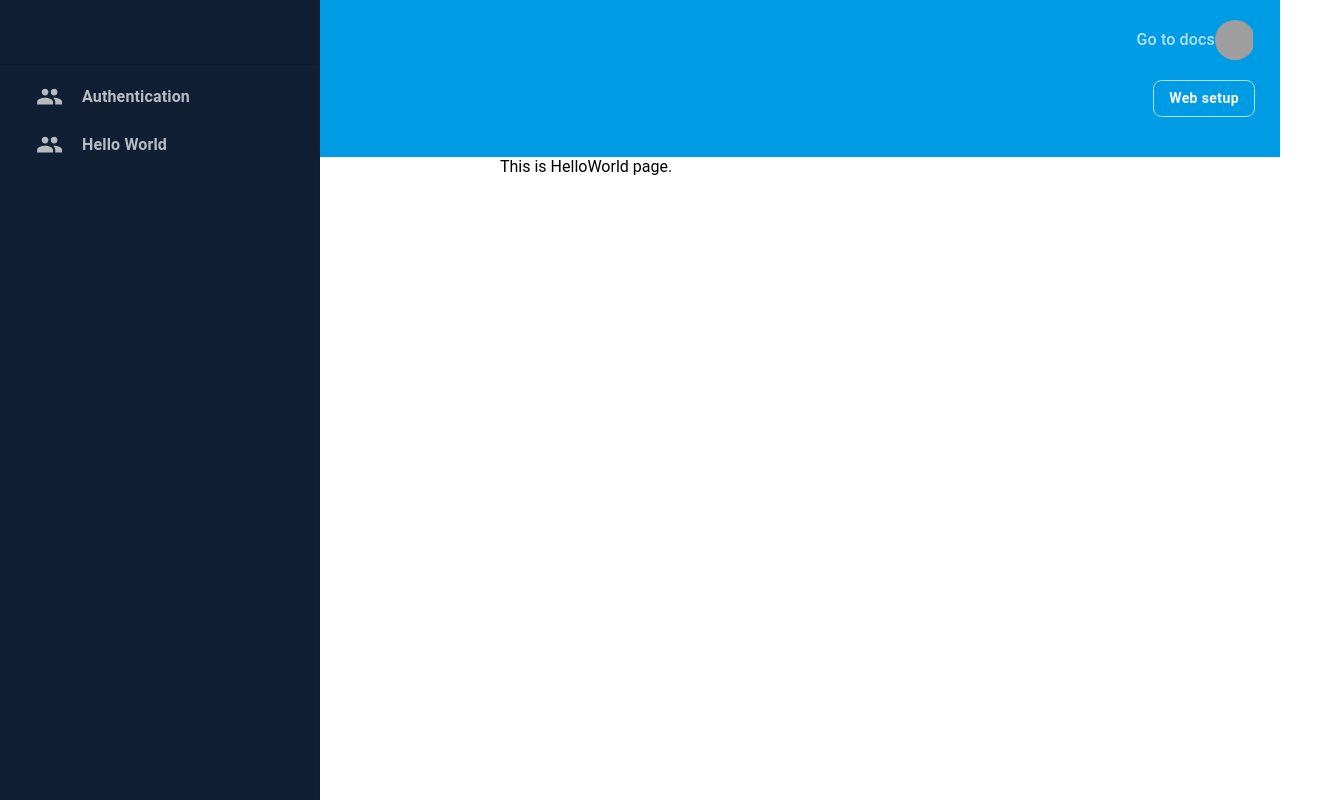
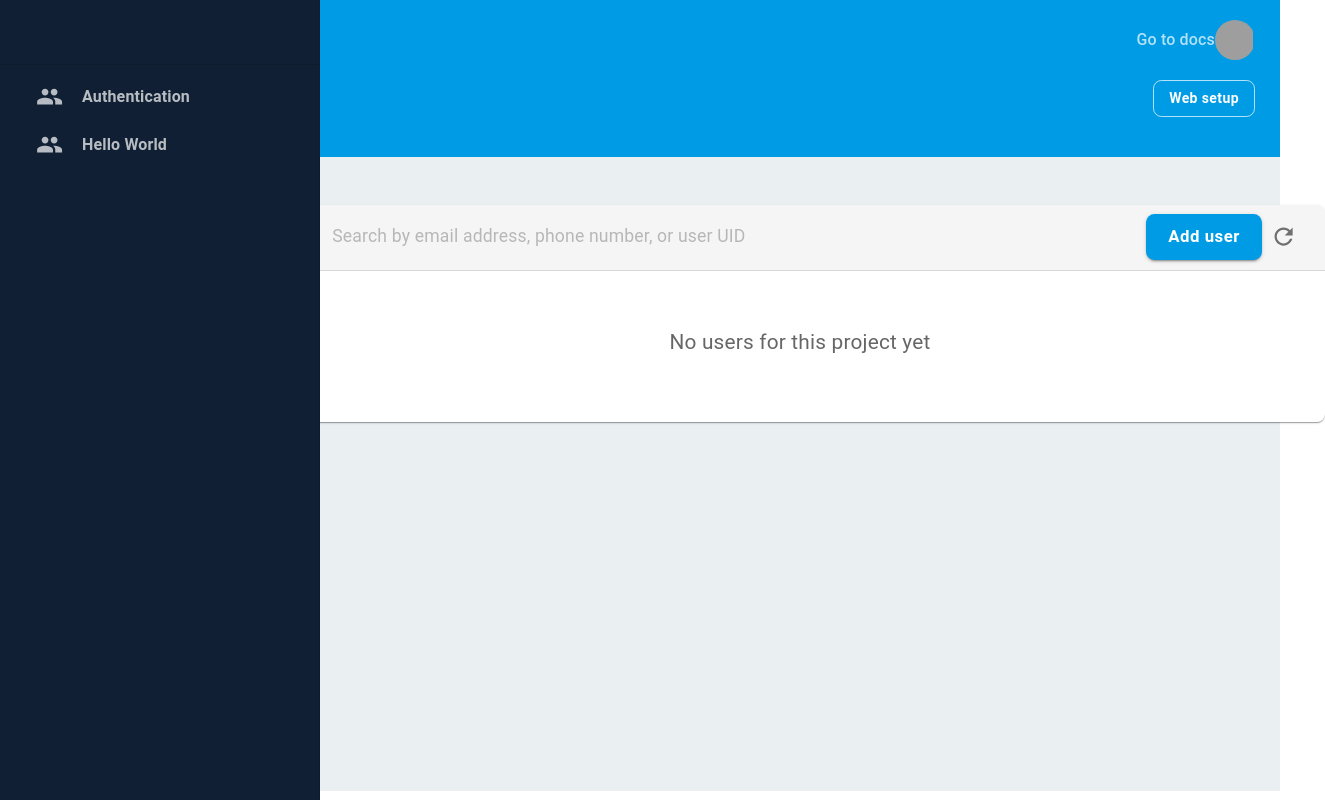
Before and after one commit to orioltomas79/swa-todo, a React (Create React App) app in the folder todo-ui/: page / in a window 1280 px wide. Shown: the whole page, 1325 px wide, since content can reach past the window. Built offline with nearby package versions, Linux system fonts and the light colour scheme; grey boxes are pictures that could not be loaded.

Commit message:
UI: Search Bar

```diff
--- /dev/null
+++ b/todo-ui/src/components/common/BasicCard/BasicCard.tsx
@@ -0,0 +1,19 @@
+import Card from "@mui/material/Card";
+import CardContent from "@mui/material/CardContent";
+import { cardStyles } from "./styles";
+
+interface BasicCardProps{
+    header: any;
+    content: any;
+}
+
+const BasicCard = ({ header, content } : BasicCardProps) => {
+  return (
+    <Card sx={cardStyles}>
+      {header}
+      <CardContent>{content}</CardContent>
+    </Card>
+  );
+};
+
+export default BasicCard;
--- /dev/null
+++ b/todo-ui/src/components/common/BasicCard/styles.ts
@@ -0,0 +1,7 @@
+export const cardStyles = {
+  width: "1050px",
+  position: "absolute",
+  left: "50%",
+  transform: "translateX(-50%)",
+  borderRadius: "8px",
+};
--- /dev/null
+++ b/todo-ui/src/components/common/GridWrapper/GridWrapper.tsx
@@ -0,0 +1,17 @@
+import Grid from '@mui/material/Grid';
+import { gridWrapperStyles } from './styles';
+
+interface GridWrapperProps{
+    children: any;
+}
+
+const GridWrapper = ({ children } : GridWrapperProps) => {
+
+    return (
+        <Grid item xs={12} sx={gridWrapperStyles}>
+            {children}
+        </Grid>
+    )
+}
+
+export default GridWrapper
--- /dev/null
+++ b/todo-ui/src/components/common/GridWrapper/styles.ts
@@ -0,0 +1,7 @@
+export const gridWrapperStyles = {
+    position: 'relative',
+    padding: '48px 32px',
+    minHeight: 'calc(100vh - 166px)',
+    marginLeft: '320px',
+    backgroundColor: '#eaeff1',
+};
--- /dev/null
+++ b/todo-ui/src/components/common/SearchBar/SearchBar.tsx
@@ -0,0 +1,23 @@
+import SearchIcon from '@mui/icons-material/Search';
+import Input from '@mui/material/Input';
+import Box from '@mui/material/Box';
+
+interface SearchBarProps {
+  placeholder: any;
+  searchBarWidth: any;
+}
+
+const SearchBar = ({ placeholder, searchBarWidth } : SearchBarProps) => {
+    return (
+        <Box sx={{ display: 'flex', alignItems: 'center' }}>
+            <SearchIcon sx={{ marginRight: '10px' }} />
+            <Input
+                placeholder={placeholder}
+                sx={{width: searchBarWidth, color: 'rgba(0, 0, 0, 0.6)', fontSize: '1.1rem'}}
+                disableUnderline
+            />
+        </Box>
+    )
+}
+
+export default SearchBar
--- a/todo-ui/src/pages/HelloWorld/HelloWorld.tsx
+++ b/todo-ui/src/pages/HelloWorld/HelloWorld.tsx
@@ -1,4 +1,61 @@
+import BasicCard from "../../components/common/BasicCard/BasicCard";
+import RefreshIcon from "@mui/icons-material/Refresh";
+import SearchBar from "../../components/common/SearchBar/SearchBar";
+import IconButton from "@mui/material/IconButton";
+import Typography from "@mui/material/Typography";
+import Box from "@mui/material/Box";
+import GridWrapper from "../../components/common/GridWrapper/GridWrapper";
+import { cardHeaderStyles } from "./styles";
+import Button from "@mui/material/Button";
+
 const HelloWorld = () => {
-  return <div style={{ marginLeft: "500px" }}>This is HelloWorld page.</div>;
+
+  const getHeader = () => {
+    const addUser = () => {
+      console.log("click");
+    };
+
+    return (
+      <Box sx={cardHeaderStyles.wrapper}>
+        <SearchBar
+          placeholder="Search by email address, phone number, or user UID"
+          searchBarWidth="720px"
+        />
+        <Box>
+          <Button
+            variant="contained"
+            onClick={addUser}
+            size="large"
+            sx={cardHeaderStyles.addUserButton}
+          >
+            Add user
+          </Button>
+          <IconButton>
+            <RefreshIcon />
+          </IconButton>
+        </Box>
+      </Box>
+    );
+  };
+
+  const getContent = () => (
+    <Typography
+      align="center"
+      sx={{
+        margin: "40px 16px",
+        color: "rgba(0, 0, 0, 0.6)",
+        fontSize: "1.3rem",
+      }}
+    >
+      No users for this project yet
+    </Typography>
+  );
+
+  return (
+    <GridWrapper>
+      <BasicCard header={getHeader()} content={getContent()} />
+    </GridWrapper>
+  );
 };
+
 export default HelloWorld;
--- /dev/null
+++ b/todo-ui/src/pages/HelloWorld/styles.ts
@@ -0,0 +1,15 @@
+export const cardHeaderStyles = {
+    wrapper: {
+        display: 'flex',
+        alignItems: 'center',
+        justifyContent: 'space-between',
+        paddingLeft: '20px',
+        paddingRight: '20px',
+        height: '65px',
+        backgroundColor: '#f5f5f5',
+        borderBottom: '1px solid rgba(0, 0, 0, 0.12)',
+    },
+    addUserButton: {
+        fontSize: '1.05rem',
+    },
+}
```
